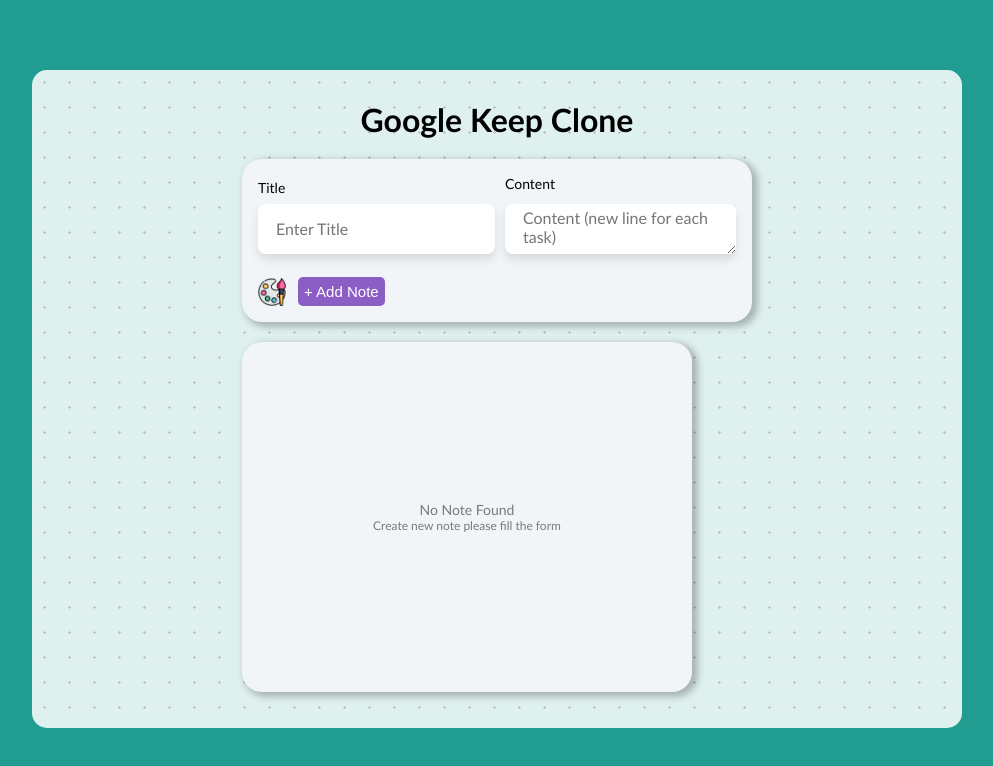
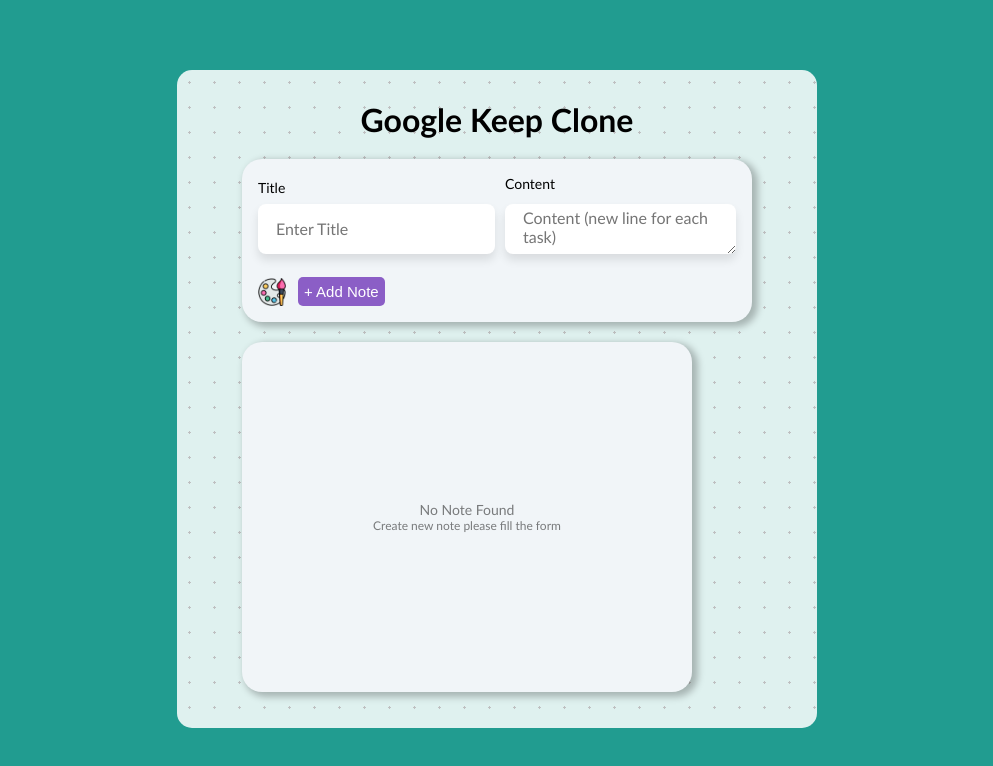
Before and after one commit to mdareef/google-keep-clone, a React (Create React App) app: page / in a window 1280 px wide. Shown: the top 766 px of the page, without its empty margins (143-1136 px from the left). Built offline with nearby package versions, Linux system fonts and the light colour scheme.

Commit message:
Update styles.css

```diff
--- a/src/styles.css
+++ b/src/styles.css
@@ -26,11 +26,13 @@
   height: calc(100vh - 142px);
   background-image: radial-gradient(#bfc0c1 7.2%, transparent 0);
   background-size: 25px 25px;
+  overflow: auto;
+  width: calc(100vw - 50%);
 }
 
-@media screen and (min-width: 768px) {
+@media screen and (min-width: 768px) and (max-width: 1168px) {
   .app {
-    width: calc(100vw - 350px);
+    width: calc(100vw - 30%);
   }
 }
 
```
